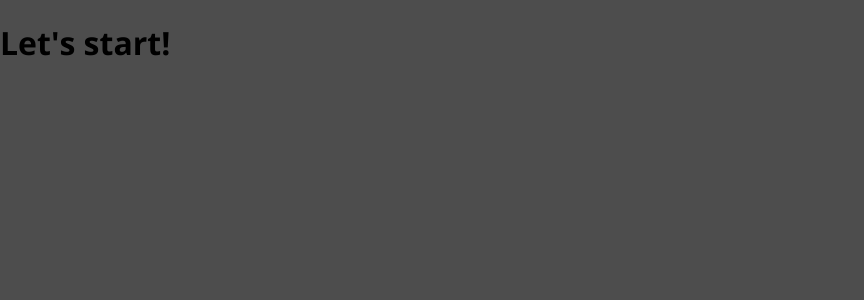
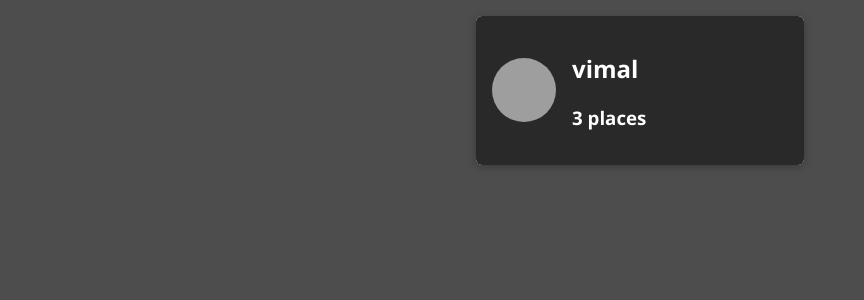
Before and after one commit to kvimalraj06/ShareLocation, a React (Create React App) app in the folder ShareLocation-frontend/: page / in a window 1280 px wide. Shown: the top 300 px of the page, without its empty margins (0-864 px from the left). Built offline with nearby package versions, Linux system fonts and the light colour scheme; grey boxes are pictures that could not be loaded.

Commit message:
Implemented rounting and user list page

```diff
--- a/ShareLocation-frontend/src/App.js
+++ b/ShareLocation-frontend/src/App.js
@@ -1,7 +1,28 @@
-import React from 'react';
+import React from "react";
+import {
+  BrowserRouter as Router,
+  Route,
+  Redirect,
+  Switch,
+} from "react-router-dom";
 
-function App() {
-  return <h1>Let's start!</h1>;
-}
+import Users from "./users/pages/users";
+import NewPlace from "./places/pages/newPlace";
+
+const App = () => {
+  return (
+    <Router>
+      <Switch>
+        <Route path="/" exact>
+          <Users />
+        </Route>
+        <Route path="/places/new" exact>
+          <NewPlace />
+        </Route>
+        <Redirect to="/" />
+      </Switch>
+    </Router>
+  );
+};
 
 export default App;
--- /dev/null
+++ b/ShareLocation-frontend/src/places/pages/newPlace.js
@@ -0,0 +1,7 @@
+import React from "react";
+
+const NewPlace = () => {
+  return <h1>New Place</h1>;
+};
+
+export default NewPlace;
--- /dev/null
+++ b/ShareLocation-frontend/src/shared/components/UIElements/Avatar.css
@@ -0,0 +1,15 @@
+.avatar {
+  width: 100%;
+  height: 100%;
+  display: flex;
+  justify-content: center;
+  align-items: center;
+}
+
+.avatar img {
+  display: block;
+  border-radius: 50%;
+  width: 100%;
+  height: 100%;
+  object-fit: cover;
+}
--- /dev/null
+++ b/ShareLocation-frontend/src/shared/components/UIElements/Avatar.js
@@ -0,0 +1,17 @@
+import React from 'react';
+
+import './Avatar.css';
+
+const Avatar = props => {
+  return (
+    <div className={`avatar ${props.className}`} style={props.style}>
+      <img
+        src={props.image}
+        alt={props.alt}
+        style={{ width: props.width, height: props.width }}
+      />
+    </div>
+  );
+};
+
+export default Avatar;
--- /dev/null
+++ b/ShareLocation-frontend/src/shared/components/UIElements/Card.css
@@ -0,0 +1,9 @@
+.card {
+  position: relative;
+  margin: 0;
+  box-shadow: 0 2px 8px rgba(0, 0, 0, 0.26);
+  border-radius: 6px;
+  padding: 1rem;
+  overflow: hidden;
+  background: white;
+}
--- /dev/null
+++ b/ShareLocation-frontend/src/shared/components/UIElements/Card.js
@@ -0,0 +1,13 @@
+import React from 'react';
+
+import './Card.css';
+
+const Card = props => {
+  return (
+    <div className={`card ${props.className}`} style={props.style}>
+      {props.children}
+    </div>
+  );
+};
+
+export default Card;
--- /dev/null
+++ b/ShareLocation-frontend/src/users/components/userItem.css
@@ -0,0 +1,49 @@
+.user-item {
+  margin: 1rem;
+  width: calc(45% - 2rem);
+  min-width: 17.5rem;
+}
+
+.user-item a {
+  display: flex;
+  align-items: center;
+  width: 100%;
+  height: 100%;
+  text-decoration: none;
+  padding: 1rem;
+  color: white;
+  background: #292929;
+}
+
+.user-item a:hover,
+.user-item a:active {
+  background: #ffd900;
+}
+
+.user-item__content {
+  padding: 0;
+}
+
+.user-item__image {
+  width: 4rem;
+  height: 4rem;
+  margin-right: 1rem;
+}
+
+.user-item__info h2 {
+  font-size: 1.5rem;
+  margin: 0 0 0.5rem 0;
+  font-weight: normal;
+  color: #ffd900;
+}
+
+.user-item:hover h2,
+.user-item:active h2,
+.user-item:hover h3,
+.user-item:active h3 {
+  color: #292929;
+}
+
+.user-item__info h3 {
+  margin: 0;
+}
--- /dev/null
+++ b/ShareLocation-frontend/src/users/components/userItem.js
@@ -0,0 +1,31 @@
+import React from "react";
+import { Link } from "react-router-dom";
+
+import Avatar from "../../shared/components/UIElements/Avatar";
+import Card from "../../shared/components/UIElements/Card";
+
+import "./userItem.css";
+
+const UserItem = (props) => {
+  const { id, name, image, placeCount } = props;
+
+  return (
+    <li className="user-item">
+      <Card className="user-item__content">
+        <Link to={`/${id}/places`}>
+          <div className="user-item__image">
+            <Avatar image={image} alt={name} />
+          </div>
+          <div className=".user-item__info">
+            <h2>{name}</h2>
+            <h3>
+              {placeCount} {placeCount > 1 ? "places" : "place"}
+            </h3>
+          </div>
+        </Link>
+      </Card>
+    </li>
+  );
+};
+
+export default UserItem;
--- /dev/null
+++ b/ShareLocation-frontend/src/users/components/userList.css
@@ -0,0 +1,10 @@
+.users-list {
+  list-style: none;
+  margin: 0 auto;
+  padding: 0;
+  width: 90%;
+  max-width: 50rem;
+  display: flex;
+  justify-content: center;
+  flex-wrap: wrap;
+}
--- /dev/null
+++ b/ShareLocation-frontend/src/users/components/userList.js
@@ -0,0 +1,34 @@
+import React from "react";
+
+import UserItem from "./userItem";
+
+import "./userList.css";
+
+const UserList = (props) => {
+  if (props.items.length === 0) {
+    return (
+      <div className="center">
+        <h2>No Results found.</h2>
+      </div>
+    );
+  }
+  return (
+    <>
+      <ul className="users-list">
+        {props.items.map((user) => {
+          return (
+            <UserItem
+              key={user.id}
+              id={user.id}
+              name={user.name}
+              image={user.image}
+              placeCount={user.places}
+            />
+          );
+        })}
+      </ul>
+    </>
+  );
+};
+
+export default UserList;
--- /dev/null
+++ b/ShareLocation-frontend/src/users/pages/users.js
@@ -0,0 +1,22 @@
+import React from "react";
+
+import UserList from "../components/userList";
+
+const Users = (props) => {
+  const users = [
+    {
+      id: 1,
+      name: "vimal",
+      image:
+        "https://encrypted-tbn2.gstatic.com/images?q=tbn:ANd9GcTNFVeDoQtfThwJv4xIt-cwzir1coXSKiX3NpsSZOfF_EMPTnfG0-P9W1nSyfezD9s88SQeKA",
+      places: 3,
+    },
+  ];
+  return (
+    <>
+      <UserList items={users} />
+    </>
+  );
+};
+
+export default Users;
--- /dev/null
+++ b/package.json
@@ -0,0 +1,5 @@
+{
+  "dependencies": {
+    "react-router-dom": "5.3.4"
+  }
+}
```
Also changed, not shown: 1 other file (tests, documents, lock files or other folders).
